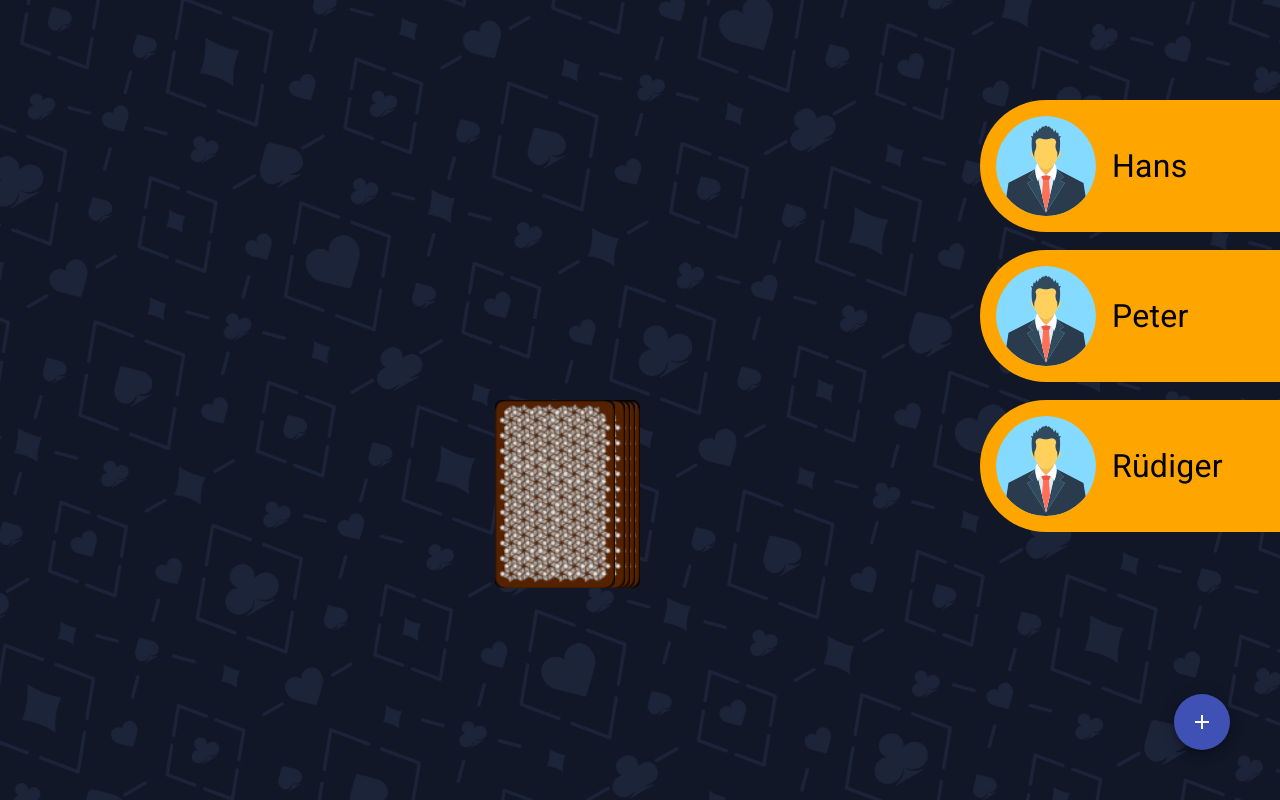
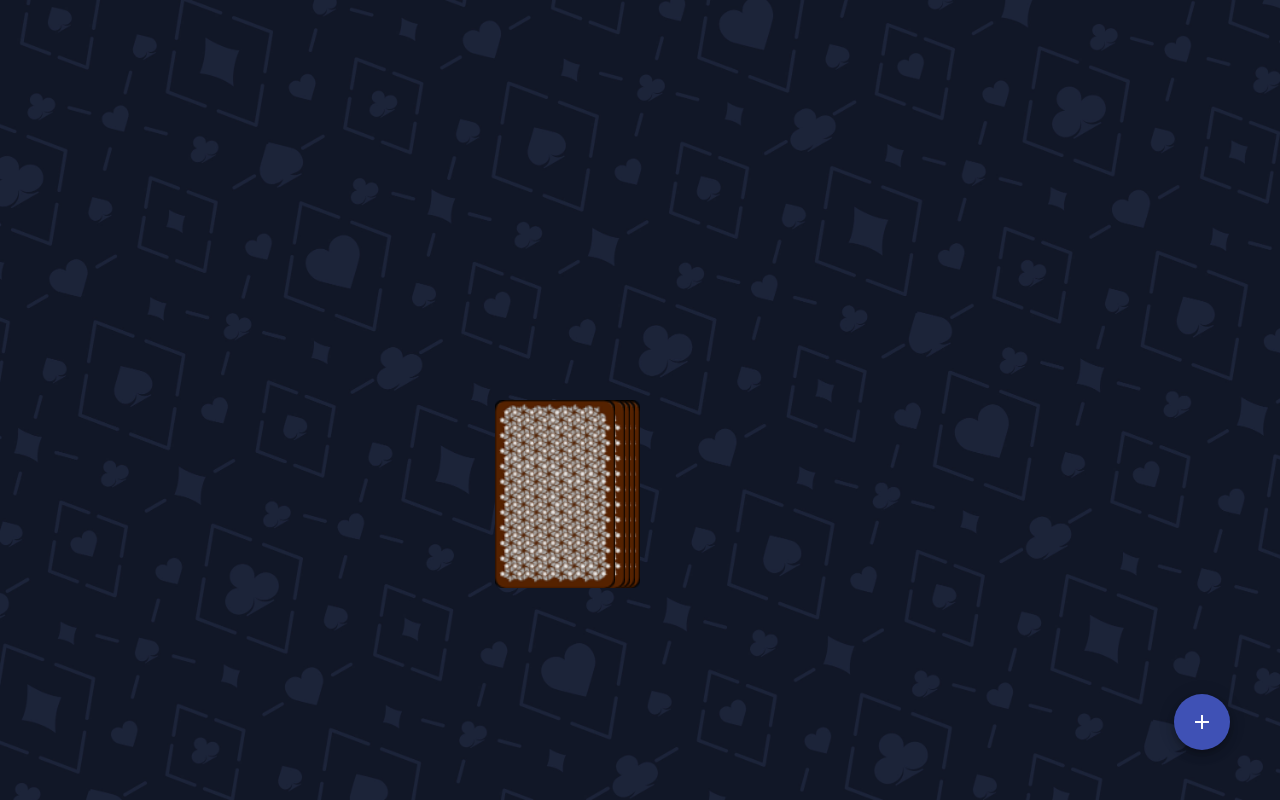
Before and after one commit to lucas-hmchr/ringoffire, an Angular app: page /game in a window 1280 px wide. Built offline with nearby package versions, Linux system fonts and the light colour scheme.

Commit message:
show active player

```diff
--- a/src/app/dialog-add-player/dialog-add-player.component.html
+++ b/src/app/dialog-add-player/dialog-add-player.component.html
@@ -8,5 +8,5 @@
 </mat-dialog-content>
 <mat-dialog-actions>
   <button mat-button (click)="onNoClick()">No Thanks</button>
-  <button mat-raised-button [mat-dialog-close]="animal()" cdkFocusInitial color="primary">Ok</button>
+  <button mat-raised-button [mat-dialog-close]="name" cdkFocusInitial color="primary">Ok</button>
 </mat-dialog-actions>
--- a/src/app/game/game.component.html
+++ b/src/app/game/game.component.html
@@ -1,5 +1,7 @@
 @for (player of game?.players; track $index) {
-<app-player class="player-position" [ngStyle]="{'top.px': 100 + ($index * 150)}" [name]="player"></app-player>
+<app-player class="player-position" [ngStyle]="{'top.px': 100 + ($index * 95)}"
+[playerActive]="$index == game?.currentPlayer"
+[name]="player"></app-player>
 }
 <div class="field">
     <div class="card-stack">
--- a/src/app/game/game.component.ts
+++ b/src/app/game/game.component.ts
@@ -46,8 +46,8 @@ export class GameComponent implements OnInit {
   openDialog(): void {
     const dialogRef = this.dialog.open(DialogAddPlayerComponent);
 
-    dialogRef.afterClosed().subscribe(result => {
-      console.log('The dialog was closed');
+    dialogRef.afterClosed().subscribe(name => {
+      this.game?.players.push(name)
 
     })
   }
--- a/src/app/player/player.component.html
+++ b/src/app/player/player.component.html
@@ -1,4 +1,4 @@
-<div class="player">
-    <img src="/images/icons/player.svg" alt="">
+<div class="player" [class.player-active]="playerActive">
+    <img src="/images/icons/player.svg">
     <span>{{ name }}</span>
 </div>
--- a/src/app/player/player.component.scss
+++ b/src/app/player/player.component.scss
@@ -2,13 +2,13 @@
     display: flex;
     align-items: center;
     font-size: 18px;
-    background-color: orange;
+    background-color: rgb(197, 197, 197);
     width: 300px;
     border-radius: 100px 0 0 100px;
     padding: 16px;
 
     img {
-        width: 100px;
+        width: 60px;
         aspect-ratio: 1/1;
         object-fit: cover;
         border-radius: 50%;
@@ -19,3 +19,7 @@
         margin-left: 16px;
     }
 }
+
+.player-active{
+    background-color: orange;
+}
--- a/src/app/player/player.component.ts
+++ b/src/app/player/player.component.ts
@@ -9,5 +9,6 @@ import { Component, Input } from '@angular/core';
 export class PlayerComponent {
 
   @Input() name: string = '';
+  @Input() playerActive: boolean = false;
 
 }
--- a/src/models/game.ts
+++ b/src/models/game.ts
@@ -1,5 +1,5 @@
 export class Game {
-    public players: string[] = ['Hans', 'Peter', 'Rüdiger'];
+    public players: string[] = [];
     public stack: string[] = [];
     public playedCards: string[] = [];
     public currentPlayer: number = 0;
```
